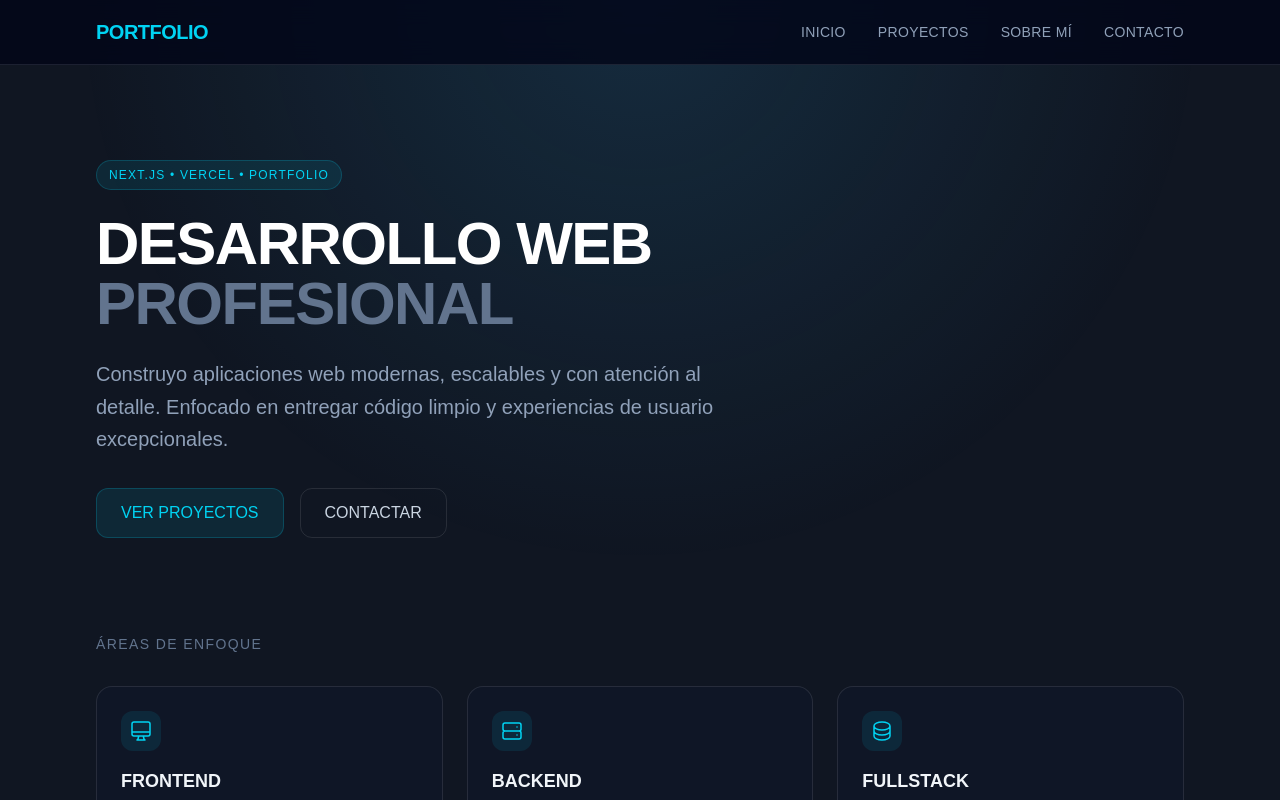
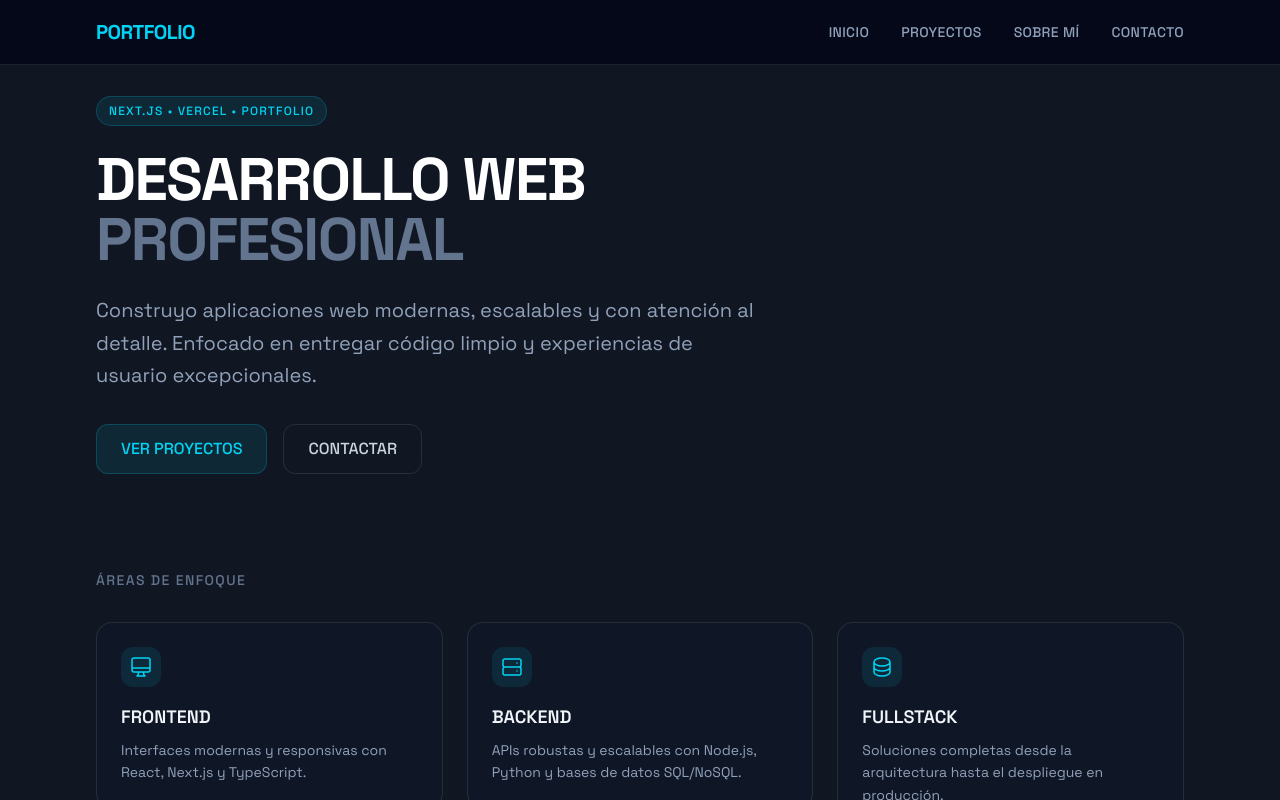
Before and after one commit to merg8511/portafolio, a Next.js app: page / in a window 1280 px wide. Shown: the top 800 px of the page. Built offline with nearby package versions, Linux system fonts and the light colour scheme.

Commit message:
feat(layout): update base layout structure + SEO metadata

```diff
--- a/src/app/layout.tsx
+++ b/src/app/layout.tsx
@@ -1,52 +1,49 @@
 import type { Metadata } from "next";
-import { Geist, Geist_Mono } from "next/font/google";
+import { Space_Grotesk } from "next/font/google";
 import "./globals.css";
 import Navbar from "@/components/Navbar";
 import Footer from "@/components/Footer";
 import { SpeedInsights } from '@vercel/speed-insights/next';
 
-const geistSans = Geist({
-  variable: "--font-geist-sans",
+const spaceGrotesk = Space_Grotesk({
+  variable: "--font-space-grotesk",
   subsets: ["latin"],
-});
-
-const geistMono = Geist_Mono({
-  variable: "--font-geist-mono",
-  subsets: ["latin"],
+  weight: ["300", "400", "500", "600", "700"],
 });
 
 export const metadata: Metadata = {
   title: {
-    default: "PORTFOLIO | Desarrollador Web",
-    template: "%s | PORTFOLIO",
+    default: "Mario Rodríguez | Full-Stack Developer",
+    template: "%s | Mario Rodríguez",
   },
   description:
-    "Portafolio profesional de desarrollo web. Especializado en Next.js, TypeScript y soluciones modernas.",
+    "Construyo aplicaciones web rápidas y escalables, con UI limpia y APIs robustas. Especializado en .NET y Next.js.",
   keywords: [
     "desarrollador web",
+    "full-stack developer",
+    ".NET",
     "Next.js",
+    "Blazor",
+    "React",
     "TypeScript",
-    "React",
     "portafolio",
-    "frontend",
-    "fullstack",
   ],
-  authors: [{ name: "Developer" }],
-  creator: "Developer",
+  authors: [{ name: "Mario Rodríguez" }],
+  creator: "Mario Rodríguez",
   openGraph: {
     type: "website",
     locale: "es_ES",
-    url: "https://portfolio.vercel.app",
-    siteName: "PORTFOLIO",
-    title: "PORTFOLIO | Desarrollador Web",
+    url: "https://mariorodriguez.dev",
+    siteName: "Mario Rodríguez Portfolio",
+    title: "Mario Rodríguez | Full-Stack Developer",
     description:
-      "Portafolio profesional de desarrollo web. Especializado en Next.js, TypeScript y soluciones modernas.",
+      "Construyo aplicaciones web rápidas y escalables, con UI limpia y APIs robustas.",
   },
   twitter: {
     card: "summary_large_image",
-    title: "PORTFOLIO | Desarrollador Web",
+    title: "Mario Rodríguez | Full-Stack Developer",
     description:
-      "Portafolio profesional de desarrollo web. Especializado en Next.js, TypeScript y soluciones modernas.",
+      "Construyo aplicaciones web rápidas y escalables, con UI limpia y APIs robustas.",
   },
   robots: {
     index: true,
@@ -67,15 +64,12 @@ export default function RootLayout({
   children: React.ReactNode;
 }>) {
   return (
-    <html lang="es">
+    <html lang="es" className="dark">
       <body
-        className={`${geistSans.variable} ${geistMono.variable} min-h-screen bg-slate-950 text-slate-100 antialiased flex flex-col`}
+        className={`${spaceGrotesk.variable} font-sans min-h-screen bg-[#101622] text-white antialiased flex flex-col`}
       >
-        {/* Radial gradient background overlay */}
-        <div className="pointer-events-none fixed inset-0 opacity-60 bg-[radial-gradient(circle_at_top,rgba(56,189,248,0.22),transparent_55%)]" />
-
         <Navbar />
-        <main className="flex-1 pt-16 relative">{children}</main>
+        <main className="flex-1 relative">{children}</main>
         <Footer />
         <SpeedInsights />
       </body>
```
